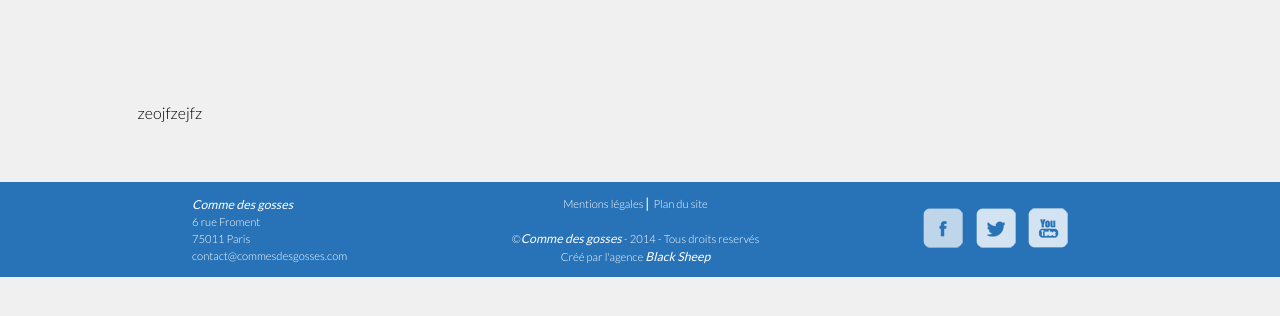
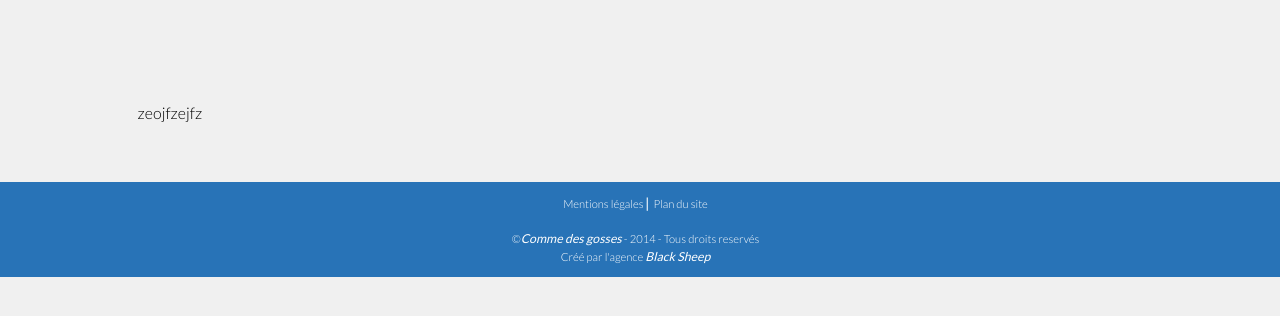
Before and after one commit to BlackSheepAgency/BlackSheep, a CakePHP app: the page made by app/View/Cap/test.ctp in a window 1280 px wide. Shown: the part 130-446 px from the top of the page. Run offline with PHP 8.4 and a stand-in for CakePHP, Linux system fonts and the light colour scheme; the template is opened without the code that fills it, so the values that code supplies are empty; some libraries are stand-ins or nearby versions.

Commit message:
modif footer

```diff
--- a/app/View/Home/index.ctp
+++ b/app/View/Home/index.ctp
@@ -6,7 +6,7 @@
 	<div class="frame">
 		<h2 class="lancement">Lancement de la campagne</h2>
 		<p>
-			Prochainement, lancement de notre site de sensibilisation sur l'isolement de personne âgée.
+			Prochainement, lancement de notre campagne de sensibilisation sur l'isolement des personnes âgées.
 		</p>
 	</div>
 	<div class="reseaux">
--- a/app/View/Layouts/default.ctp
+++ b/app/View/Layouts/default.ctp
@@ -50,19 +50,19 @@ $cakeVersion = __d('cake_dev', 'CakePHP %s', Configure::version())
 
 		<footer id="footer">
 			<div class="wrapper-footer">
-				<div class="bloc-footer-g">
-					<span class="name">Comme des gosses</span><br/>
+				<div class="bloc-footer-g">&nbsp;
+					<!--<span class="name">Comme des gosses</span><br/>
 					6 rue Froment<br/>
 					75011 Paris<br/>
-					<a href="mailto:contact@commedesgosses.com">contact@commesdesgosses.com</a>
+					<a href="mailto:contact@commedesgosses.com">contact@commesdesgosses.com</a>-->
 				</div>
 				<div class="bloc-footer-m">
 					<a href="#">Mentions légales</a> ⎢ <a href="#">Plan du site</a><br/><br/>
 					©<span class="name">Comme des gosses</span> - 2014 - Tous droits reservés<br/>
 					Créé par l'agence <span class="name">Black Sheep</span>
 				</div>
-				<div class="bloc-footer-d">
-					<div class="reseaux-footer">
+				<div class="bloc-footer-d">&nbsp;
+					<!--<div class="reseaux-footer">
 						<ul>
 							<li>
 								<a id="fb_icon" href=""></a>
@@ -74,7 +74,7 @@ $cakeVersion = __d('cake_dev', 'CakePHP %s', Configure::version())
 								<a id="youtube_icon" href=""></a>
 							</li>
 						</ul>
-					</div>
+					</div>-->
 				</div>
 			</div>
 		</footer>
```
